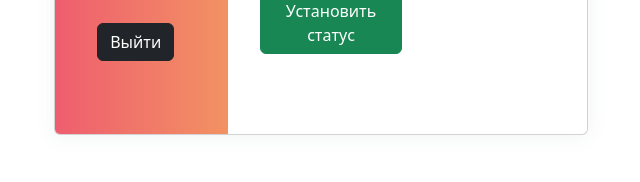
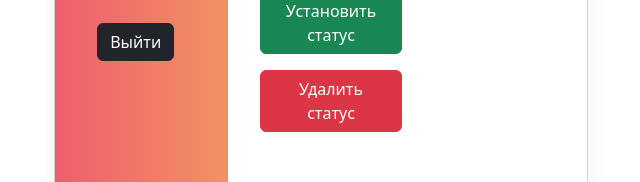
Before and after one commit to Michail-Gorev/first-react-project, a React (Create React App) app: page / in a window 1280 px wide. Shown: the part 766-948 px from the top of the page, without its empty margins (319-959 px from the left). Built offline with nearby package versions, Linux system fonts and the light colour scheme.

Commit message:
Clear status feature added

```diff
--- a/src/SetStatus.js
+++ b/src/SetStatus.js
@@ -13,13 +13,18 @@ const Status = () => {
     const handleButtonClick = () => {
         setStatusText(inputText);
     };
+    const clearStatus = () => {
+        setStatusText('');
+    };
 
     return (
         <div>
             <h6>{statusText}</h6>
             <input type="text" value={inputText} onChange={handleInputChange} />
             <p></p>
-            <button className={"btn btn-success"} onClick={handleButtonClick}>Установить статус</button>
+            <button id={"setStatus"} className={"btn btn-success"} onClick={handleButtonClick}>Установить статус</button>
+            <p></p>
+            <button id={"clearStatus"} className={"btn btn-danger"} onClick={clearStatus}>Удалить статус</button>
         </div>
     );
 };
```
